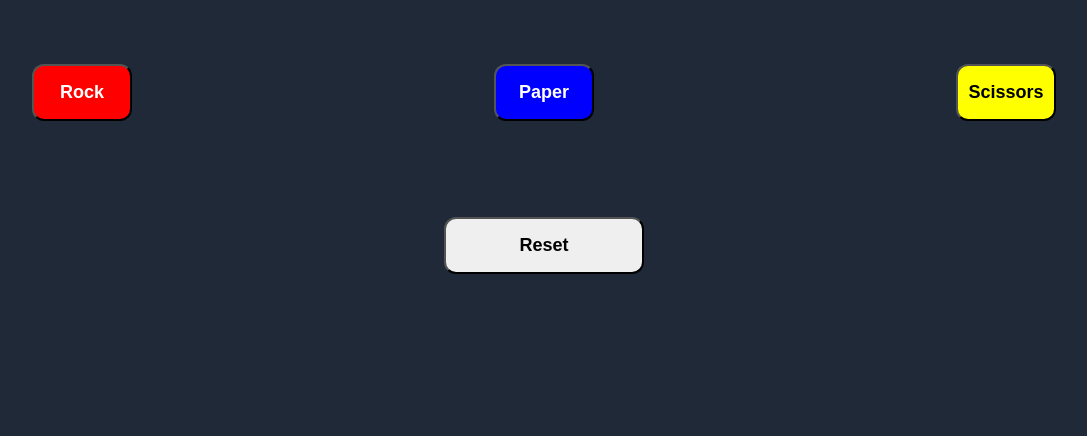
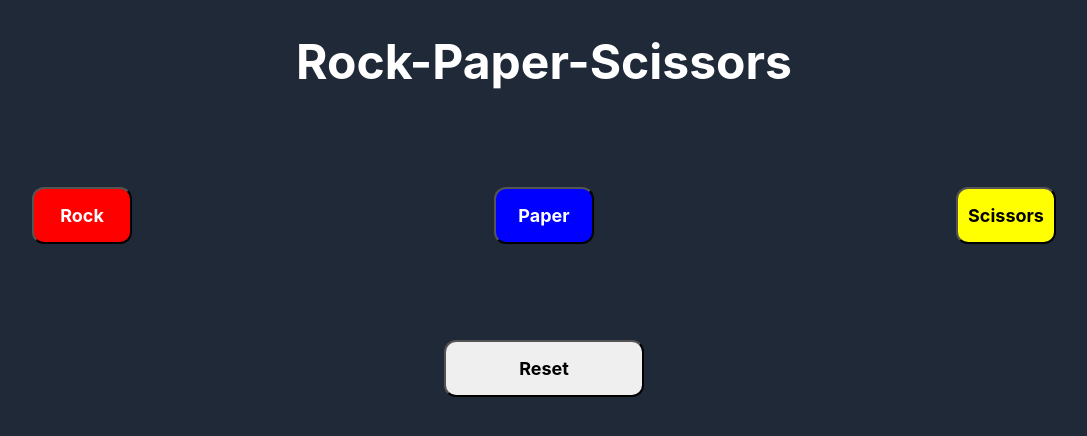
Before and after one commit to DanielLimWeiEn/odin-rock-paper-scissors, a plain HTML site: page index.html in a window 1280 px wide. Shown: the whole page, without its empty margins (96-1183 px from the left). Drawn offline with Linux system fonts and the light colour scheme.

Commit message:
Add header and styling

```diff
--- a/index.html
+++ b/index.html
@@ -9,6 +9,9 @@
     <title>Rock, Paper, Scissors!</title>
 </head>
 <body>
+    <div class="header">
+        Rock-Paper-Scissors
+    </div>
     <div class="result"></div>
     <div class="score"></div>
     <div class="options">
--- a/styles.css
+++ b/styles.css
@@ -1,5 +1,6 @@
 * {
     box-sizing: border-box;
+    font-family: -apple-system, BlinkMacSystemFont, 'Segoe UI', Roboto, Oxygen, Ubuntu, Cantarell, 'Open Sans', 'Helvetica Neue', sans-serif;
 }
 
 body {
@@ -15,6 +16,8 @@ body {
     justify-content: center;
     align-items: center;
     color: white;
+    font-size: 24px;
+    font-weight: bolder;
 }
 
 .score {
@@ -23,6 +26,18 @@ body {
     justify-content: center;
     align-items: center;
     color: white;
+    font-size: 16px;
+    font-weight: bolder;
+}
+
+.header {
+    display: flex;
+    justify-content: center;
+    align-items: center;
+    padding: 32px 128px 32px 128px;
+    color: white;
+    font-size: 48px;
+    font-weight: bolder;
 }
 
 .options {
```
